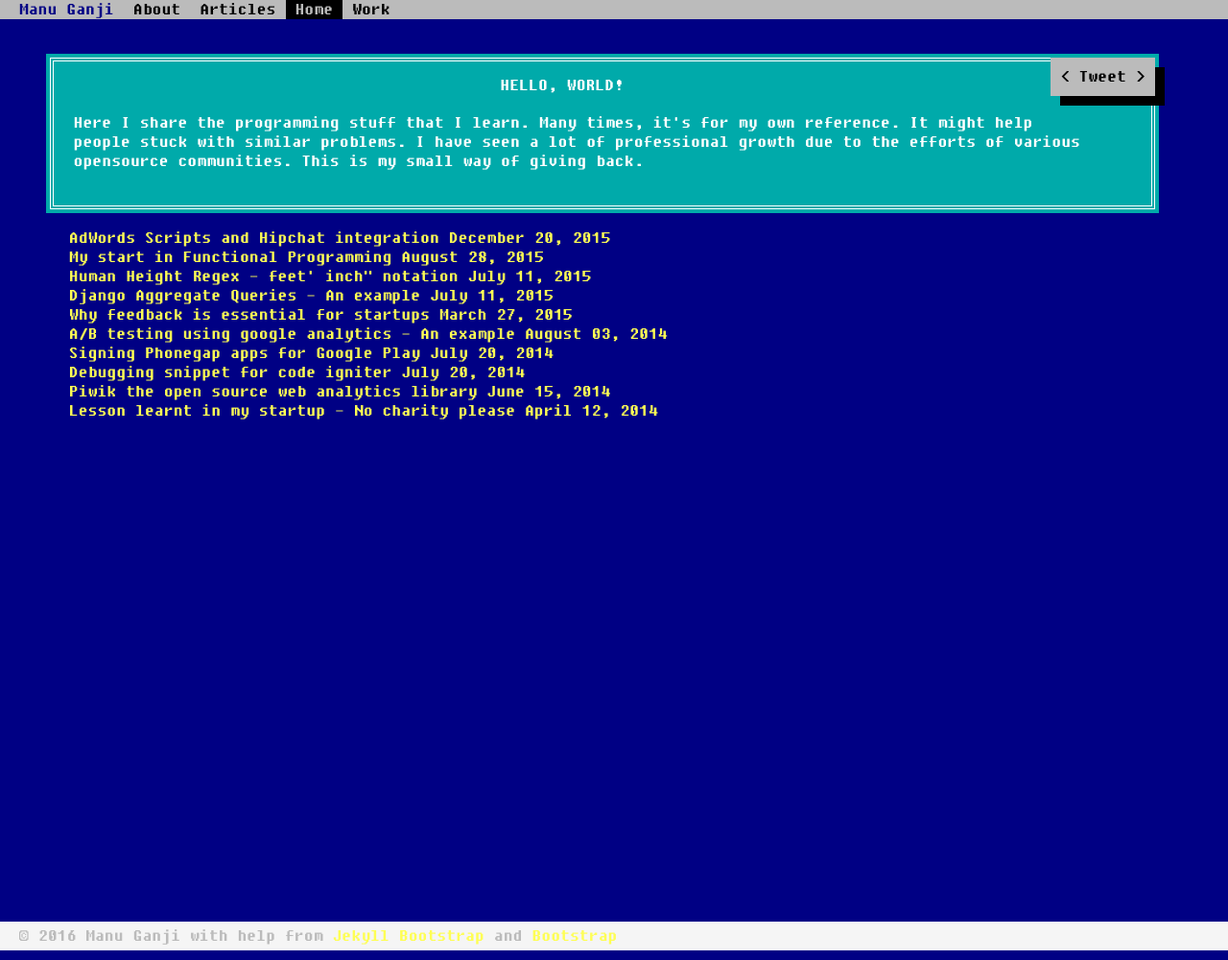
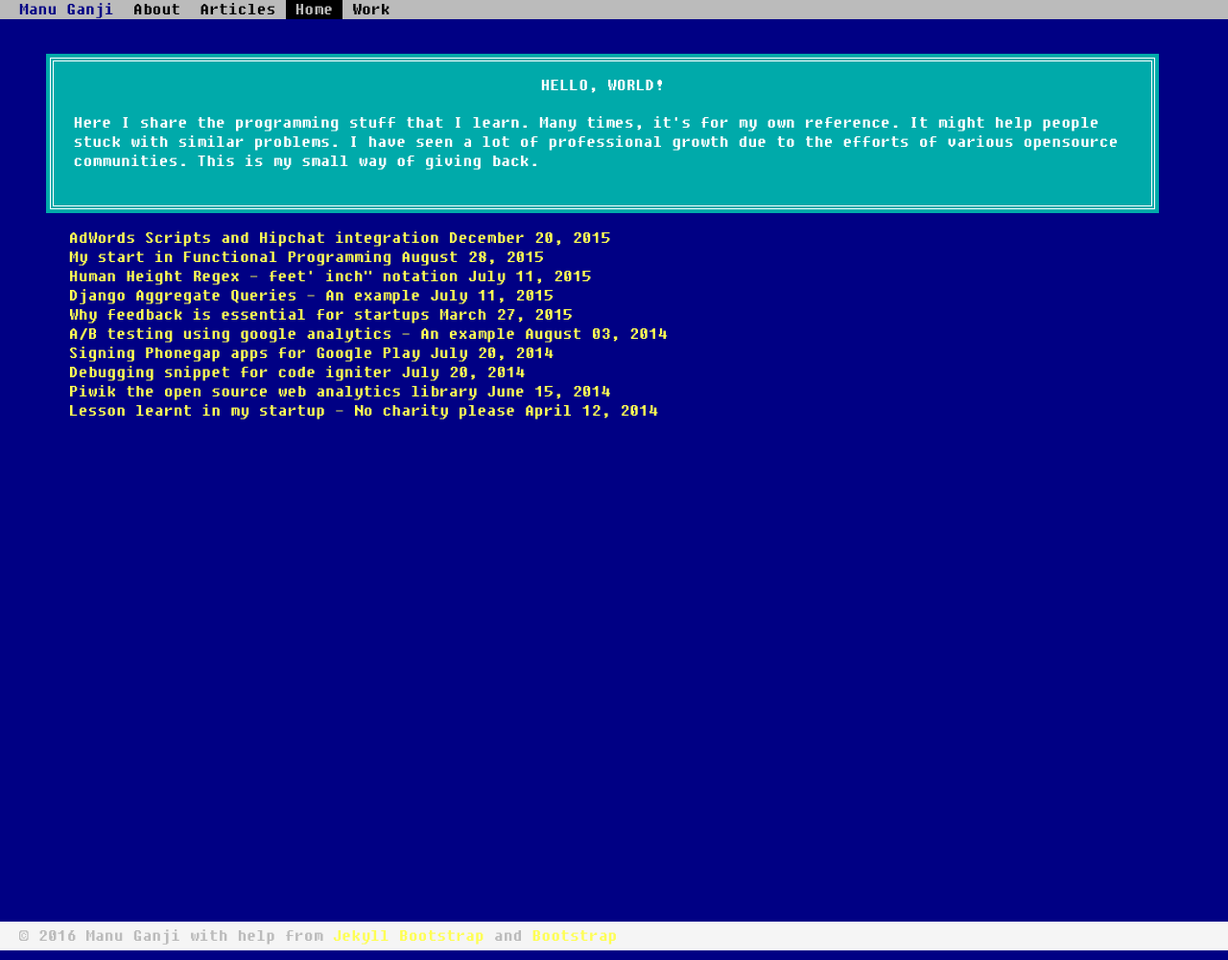
Before and after one commit to manuganji/manuganji.github.io, a Jekyll site: the page built from index.md, in a window 1280 px wide. Shown: the whole page at 96% size. Built offline with Jekyll 4.4.1, drawn with Linux system fonts in a browser that asks for light colours; nearby versions of some CDN libraries.

Commit message:
removing the tweet button for now

```diff
--- a/_includes/themes/bootstra.386/default.html
+++ b/_includes/themes/bootstra.386/default.html
@@ -80,7 +80,9 @@
 
     </div>
     <div id="wrap" class="container">
-        <a class="btn btn-large btn-primary pull-right" href="https://twitter.com/share?text={{page.title}}|{{site.title}}">Tweet</a>
+        {% comment %}
+        <a class="btn btn-large btn-primary pull-right" href="https://twitter.com/share?url={{site.production_url}}{{page.url}}&text={{page.title}}|{{site.title}}">Tweet</a>
+        {% endcomment %}
         {{ content }}
     </div>
 
```
